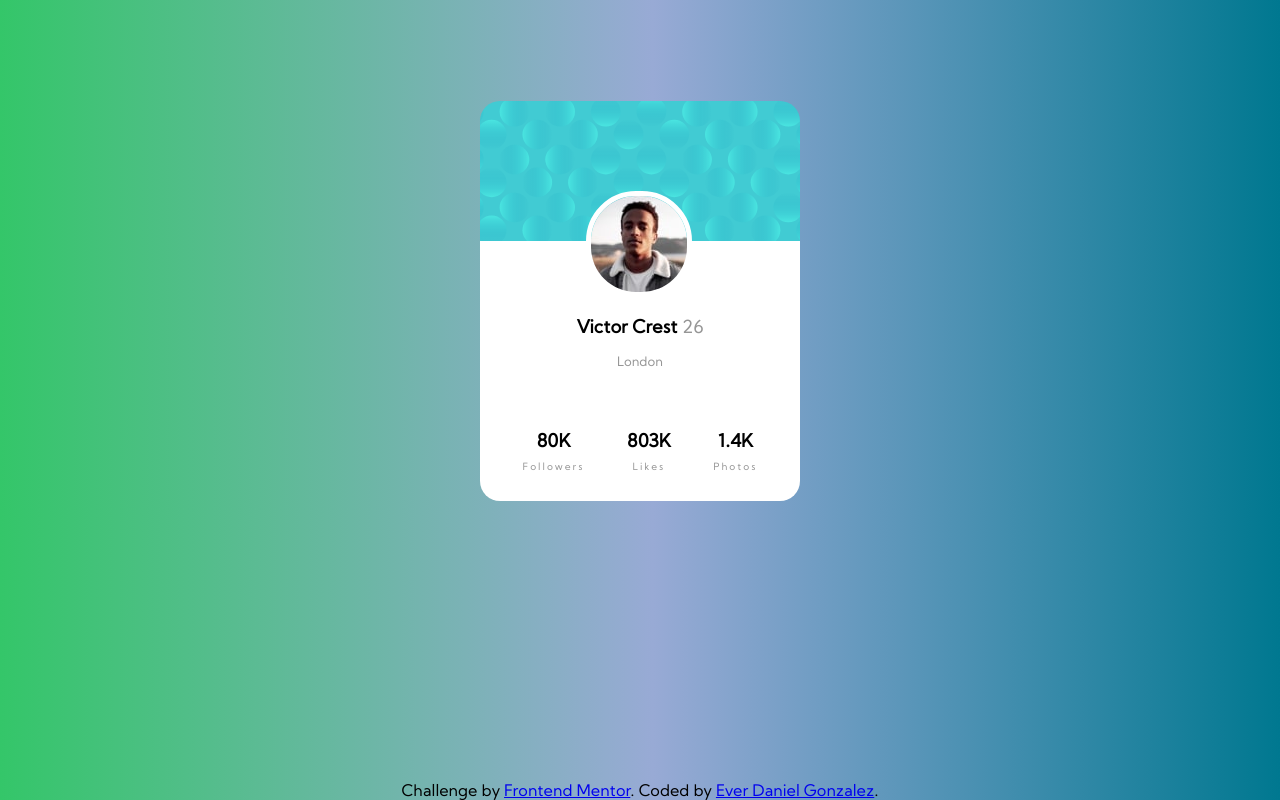
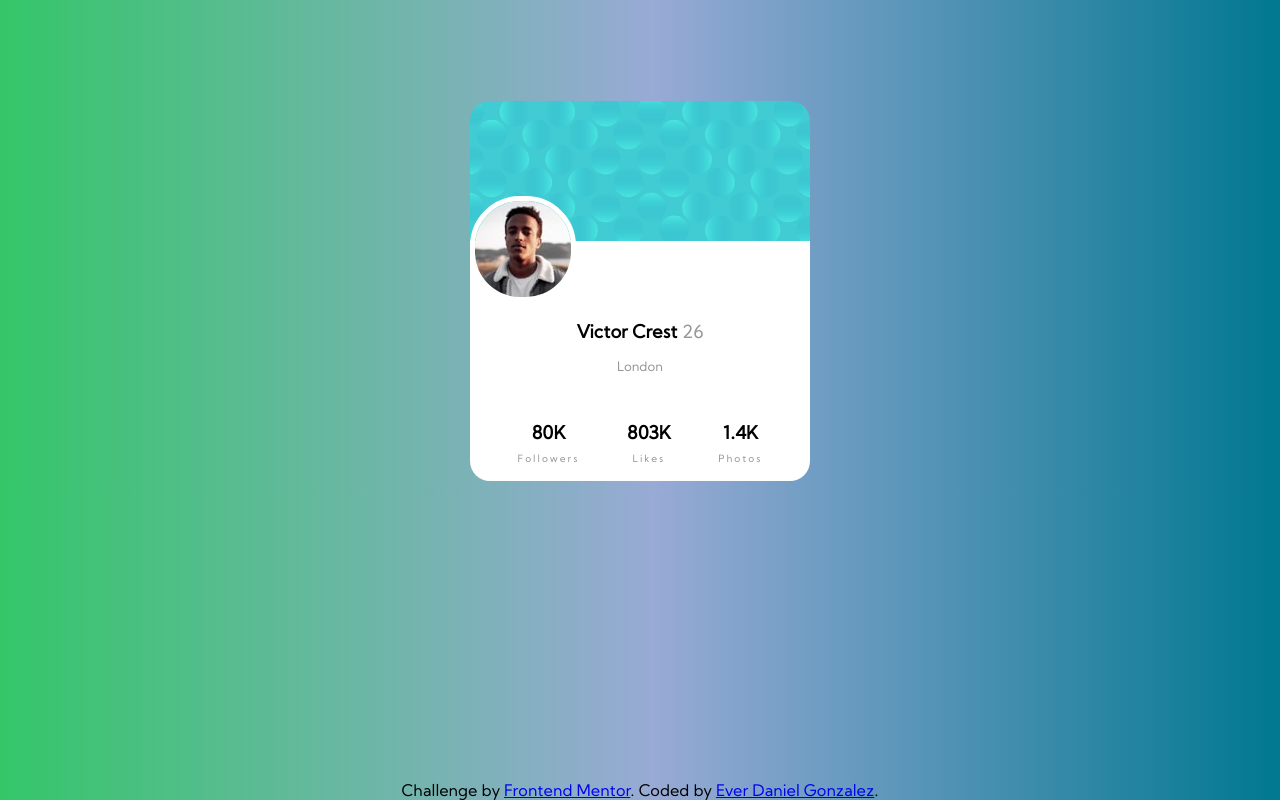
Before and after one commit to edgg72/frontendmentor, a plain HTML site: page profile-card-component-main/index.html in a window 1280 px wide. Drawn offline with Linux system fonts and the light colour scheme.

Commit message:
doing some changes to the height and width of the card, also resolving errors with w3c

```diff
--- a/profile-card-component-main/css/styles.css
+++ b/profile-card-component-main/css/styles.css
@@ -10,11 +10,17 @@ body{
     font-family: Kumbh;
 }
 
+h2{
+    font-weight: 700;
+    font-size: 18px;
+    margin: 0;
+}
 .cardClass{
+    position:relative;
     background: url(../images/bg-pattern-card.svg) top, white bottom;
     background-repeat: no-repeat;
-    width: 320px;
-    height: 400px;
+    width: 340px;
+    height: 380px;
     border-radius: 20px;
     margin:auto;
     margin-top: 8%;
@@ -23,8 +29,10 @@ body{
 .cardClass img{
     border-radius: 50px;
     border: 5px solid white;
+    position: relative;
     margin-top: 28%;
-    margin-left: 33%;
+    margin-left: auto;
+    margin-right: auto;
 }
 
 .attribution{
@@ -43,7 +51,7 @@ body{
 .Bottom{
     display: flex;
     justify-content: space-evenly;
-    margin-top: 20%;
+    margin-top: 15%;
 }
 
 .Bottom div{
@@ -53,8 +61,9 @@ body{
 .cardClass section{
     text-align: center;
 }
-.cardClass section p{
+.cardClass section h3{
     font-size: 18px;
+    font-weight: initial;
     color: hsl(0, 0%, 59%);
 }
 .cardClass .Bottom p{
@@ -67,6 +76,7 @@ body{
     color: black;
 }
 
-.cardClass section:nth-of-type(1) p:nth-of-type(2){
+.cardClass section:nth-of-type(1) p{
     font-size: 13px;
+    color: hsl(0, 0%, 59%);
 }
--- a/profile-card-component-main/index.html
+++ b/profile-card-component-main/index.html
@@ -16,7 +16,7 @@
   <div class="cardClass">
     <img src="./images/image-victor.jpg" alt="victor_crest">
     <section>
-      <p ><span class="toBold">Victor Crest</span> 26</p>
+      <h3><span class="toBold">Victor Crest</span> 26</h3>
       <p>
         London
       </p>
@@ -24,7 +24,7 @@
 
     <section class="Bottom">
       <div>
-        <div class="toBold">80K</div>
+        <h2 class="toBold">80K</h2>
         <p>Followers</p>
       </div>
       <div>
```
